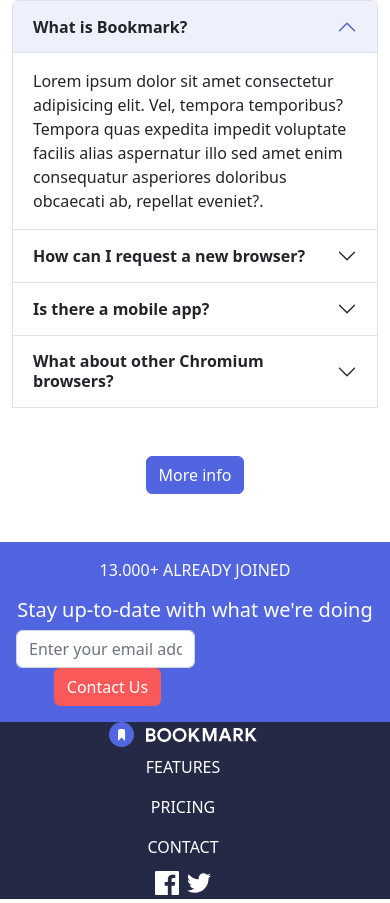
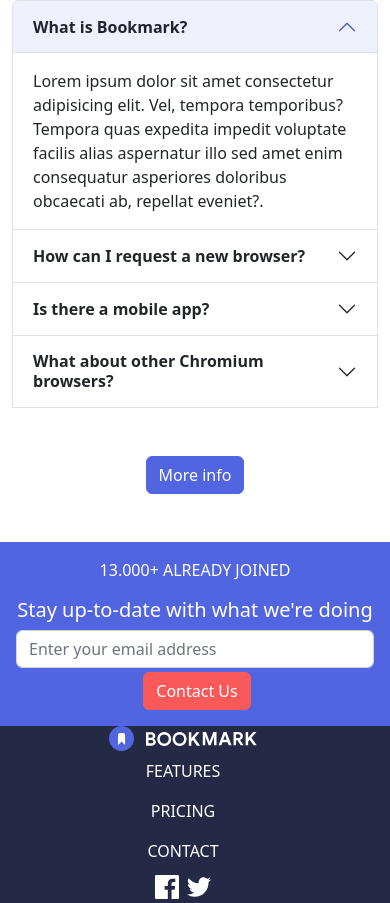
Before and after one commit to JcAmela/Sprint2-ItAcademy, a website: page index.html in a window 390 px wide. Shown: the part 3308-4211 px from the top of the page. Drawn offline with nearby package versions, Linux system fonts and the light colour scheme; files that its build step writes are made by us from their sources.

Commit message:
repair some objects

```diff
--- a/index.html
+++ b/index.html
@@ -330,9 +330,9 @@
                     <h5>Stay up-to-date with what we're doing</h5>
                 </div>
                 <div class="col-12 col-md-10 col-lg-7">
-                    <form class="needs-validation d-flex flex-column flex-md-row justify-content-center flex-wrap"
+                    <form class="needs-validation d-flex flex-column align-items-center flex-md-row justify-content-center flex-wrap gap-1"
                         novalidate>
-                        <div class="col-6 col-md-6">
+                        <div class="col-12 col-md-6">
                             <input type="email" class="form-control has-validation" id="exampleInputEmail1"
                                 aria-describedby="validationCustomUsername" placeholder="Enter your email address"
                                 required pattern="[a-z0-9._%+-]+@[a-z0-9.-]+\.[a-z]{2,}$" />
@@ -340,12 +340,12 @@
                                 <span>Please enter a valid email.</span>
                             </div>
                         </div>
-                        <div class="col-6 col-md-2 text-lg-start ps-1">
+                        <div class="col-12 col-md-2 text-center text-lg-start ps-1">
                             <button type="submit" class="nav-btn btn btn-secondary">
                                 Contact Us
                             </button>
                         </div>
-                        <div class="invalid-feedback">
+                        <div class="invalid-feedback col-12 col-md-2 text-center text-lg-start">
                             <span>Please enter a valid email.</span>
                         </div>
                     </form>
```
